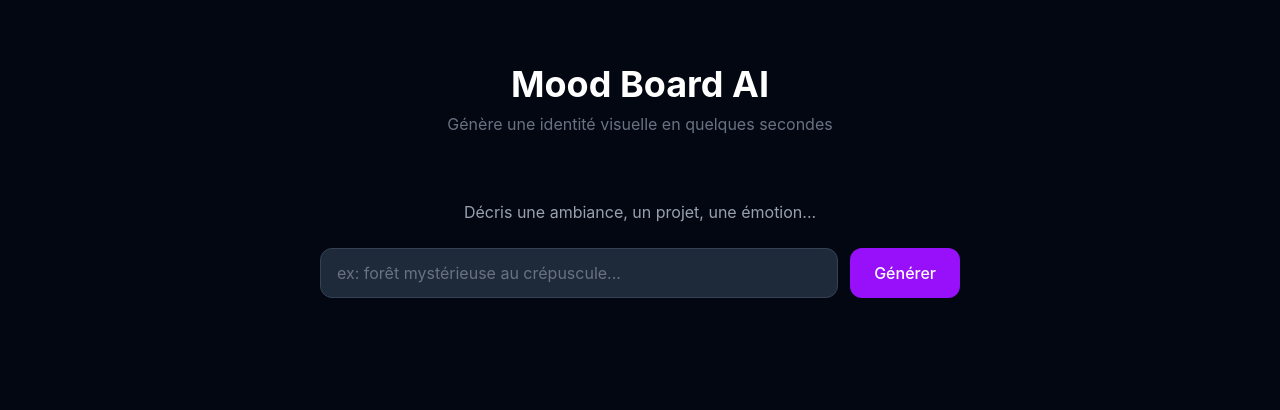
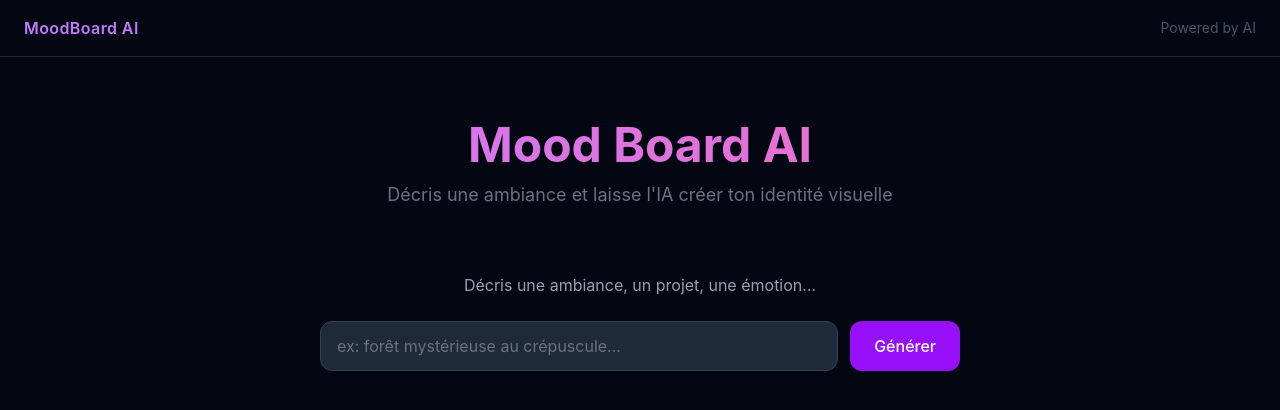
Before and after one commit to Yas-Tech-tc/moodboard-ai, a React (Vite) app: page / in a window 1280 px wide. Shown: the top 410 px of the page. Built offline with nearby package versions, Linux system fonts and the light colour scheme; no server answers.

Commit message:
feat: improve overall UI design with gradient header and spinner

```diff
--- a/src/App.jsx
+++ b/src/App.jsx
@@ -30,9 +30,18 @@ function App() {
   return (
     <div className="min-h-screen bg-gray-950 text-white pb-20">
 
-      <div className="text-center pt-16 pb-4">
-        <h1 className="text-4xl font-bold">Mood Board AI</h1>
-        <p className="text-gray-500 mt-2">Génère une identité visuelle en quelques secondes</p>
+      <div className="border-b border-gray-800 px-6 py-4 flex items-center justify-between">
+        <span className="text-purple-400 font-semibold tracking-wide">MoodBoard AI</span>
+        <span className="text-gray-600 text-sm">Powered by AI</span>
+      </div>
+
+      <div className="text-center pt-16 pb-4 px-4">
+        <h1 className="text-5xl font-bold bg-gradient-to-r from-purple-400 to-pink-400 bg-clip-text text-transparent">
+          Mood Board AI
+        </h1>
+        <p className="text-gray-500 mt-3 text-lg">
+          Décris une ambiance et laisse l'IA créer ton identité visuelle
+        </p>
       </div>
 
       <SearchBar onSearch={handleSearch} loading={loading} />
@@ -42,17 +51,18 @@ function App() {
       )}
 
       {loading && (
-        <p className="text-purple-400 text-center mt-10 animate-pulse">
-          Génération en cours...
-        </p>
+        <div className="text-center mt-16">
+          <div className="inline-block w-8 h-8 border-2 border-purple-500 border-t-transparent rounded-full animate-spin mb-4"></div>
+          <p className="text-gray-400">Génération en cours...</p>
+        </div>
       )}
 
       {moodData && !loading && (
-        <>
+        <div id="moodboard-result">
           <MoodInfo description={moodData.description} fonts={moodData.fonts} />
           <ColorPalette colors={moodData.colors} />
           <ImageGrid images={images} />
-        </>
+        </div>
       )}
 
     </div>
```
